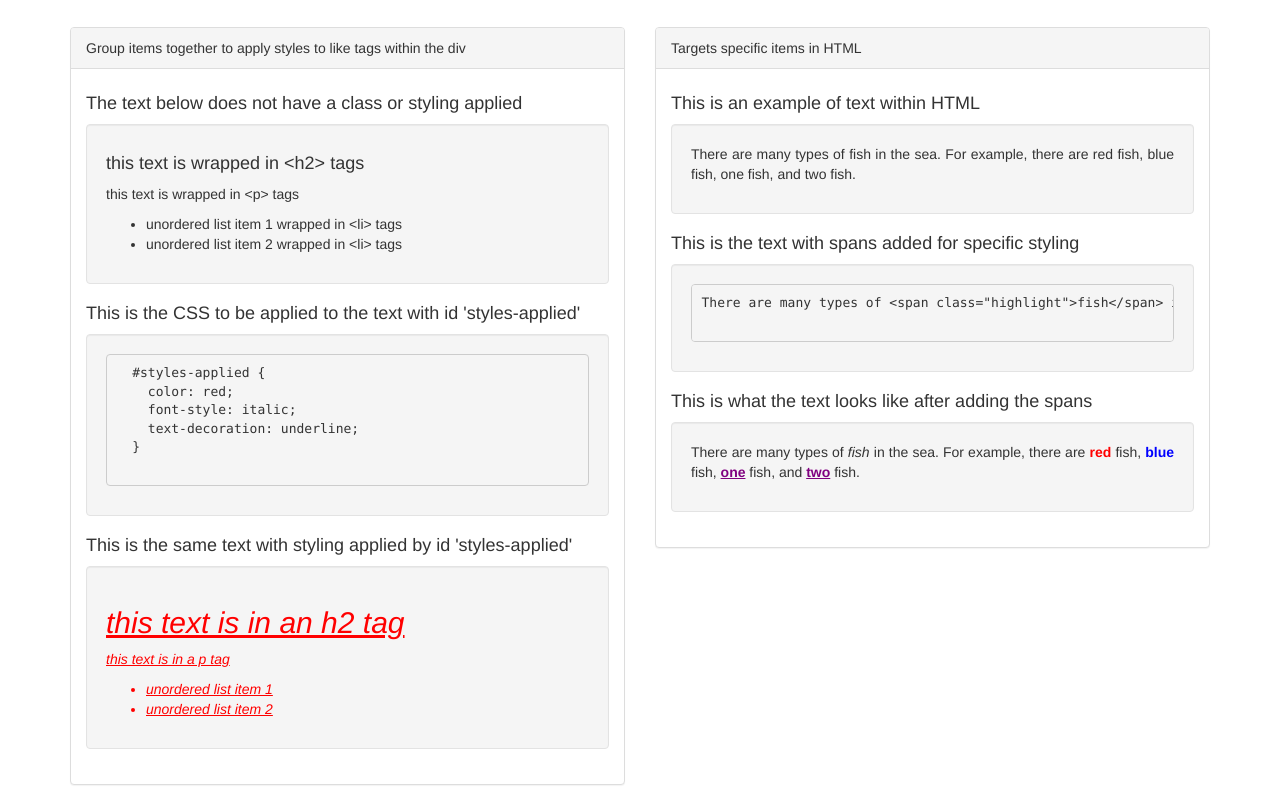
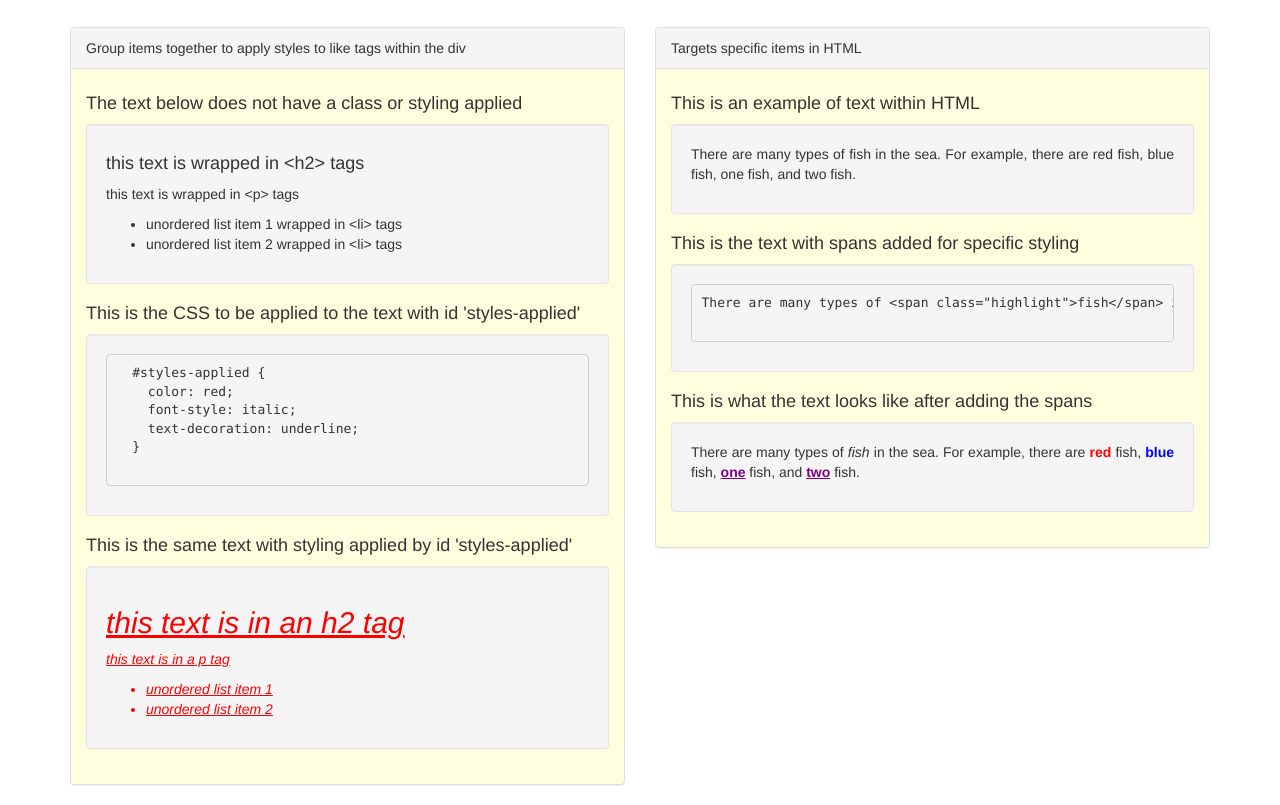
Before and after one commit to jturello/epicodus_wiki, a plain HTML site: page pages/div.html in a window 1280 px wide. Shown: the part 471-1276 px from the top of the page. Drawn offline with Linux system fonts and the light colour scheme.

Commit message:
add a light-yellow background to the loop example panel body

```diff
--- a/css/style.css
+++ b/css/style.css
@@ -50,3 +50,7 @@ p {
   margin-top: 20px;
   margin-bottom: 20px;
 }
+
+.panel {
+  background-color: lightyellow;
+}
```
